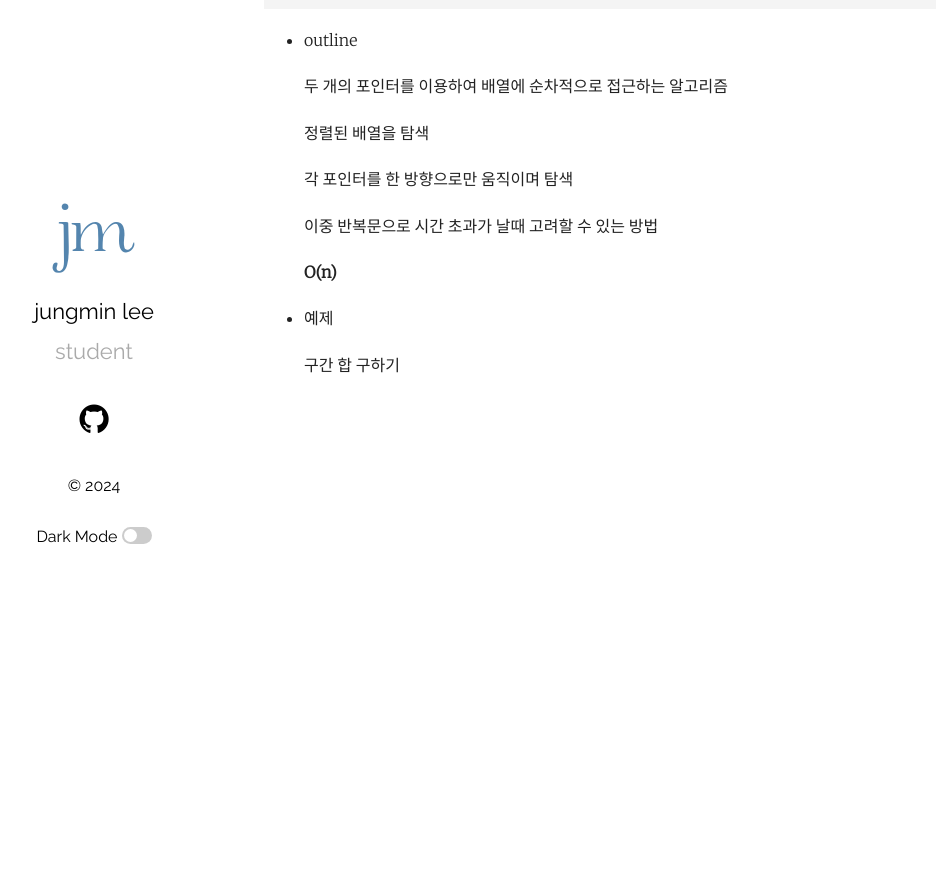
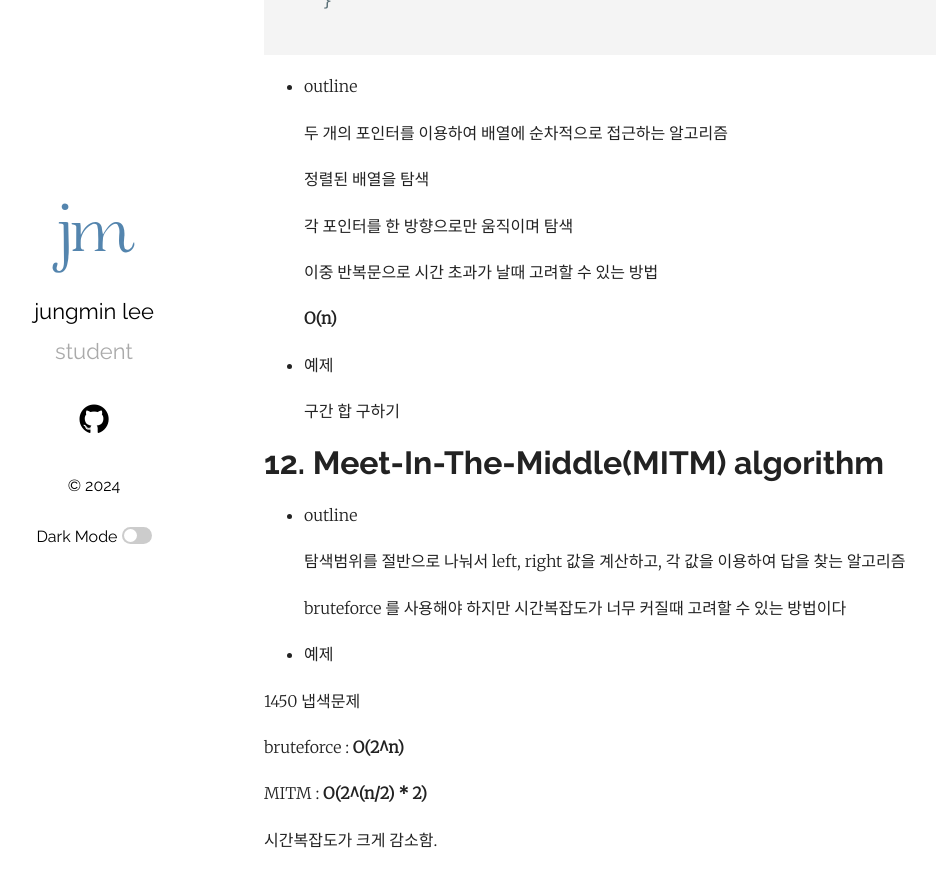
Before and after one commit to jm1012/jm1012.github.io, a Jekyll site: the page built from _posts/2024-05-13-algorithm.markdown, in a window 1280 px wide and 900 px high, scrolled down 14266 px. Shown: the top 887 px of the window, without its empty margins (91-1027 px from the left). Built offline with Jekyll 4.4.1, drawn with Linux system fonts in a browser that asks for light colours; some of the changed text lies outside the part shown.

Commit message:
MITM algorithm

```diff
--- a/_posts/2024-05-13-algorithm.markdown
+++ b/_posts/2024-05-13-algorithm.markdown
@@ -30,6 +30,8 @@ a summary of algorithms
 [10. Bellman-Ford algorithm]
 
 [11. Two-Pointer algorithm]
+
+[12. Meet-In-The-Middle(MITM) algorithm]
 
 
 
@@ -728,3 +730,23 @@ void bellman_ford()
 - 예제
 
   구간 합 구하기
+
+
+
+# 12. Meet-In-The-Middle(MITM) algorithm
+
+- outline
+
+  탐색범위를 절반으로 나눠서 left, right 값을 계산하고, 각 값을 이용하여 답을 찾는 알고리즘
+
+  bruteforce 를 사용해야 하지만 시간복잡도가 너무 커질때 고려할 수 있는 방법이다
+
+-  예제
+
+  1450 냅색문제
+
+  bruteforce : **O(2^n)**
+
+  MITM : **O(2^(n/2) * 2)**
+
+  시간복잡도가 크게 감소함.
```
